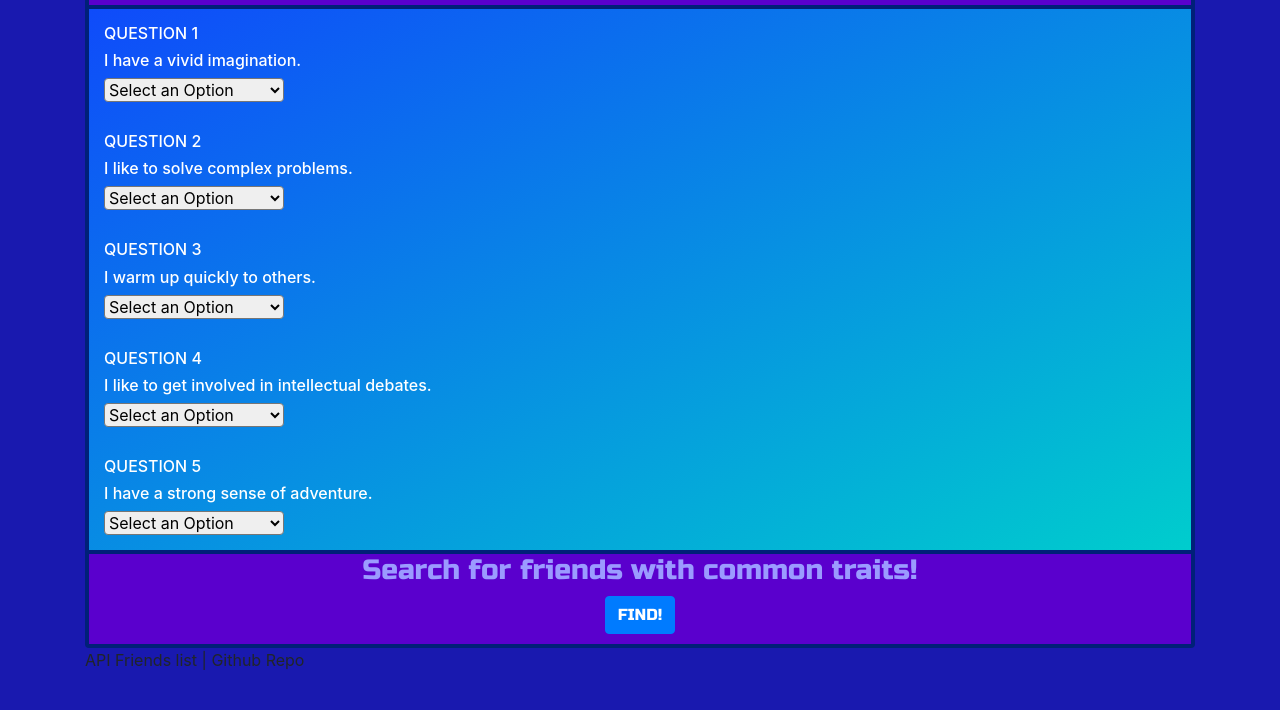
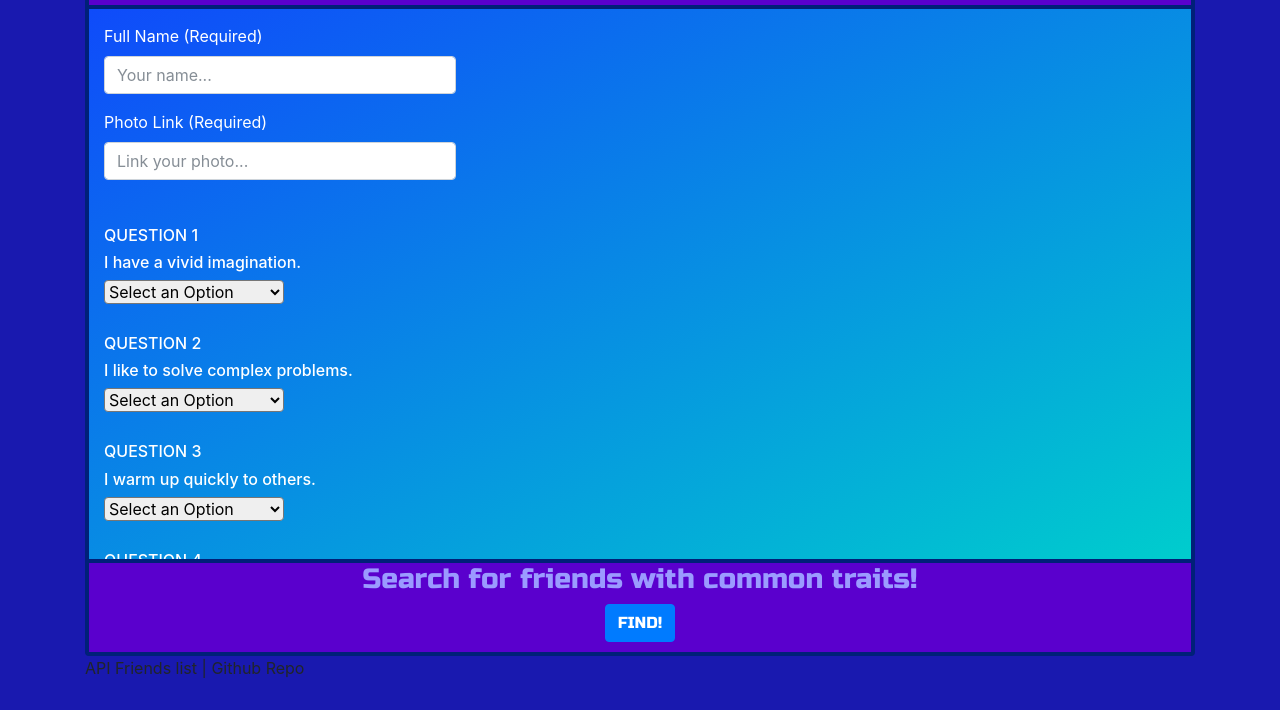
Before and after one commit to arinarooji/friend-finder, a website: page public/survey.html in a window 1280 px wide. Shown: the part 65-775 px from the top of the page. Drawn offline with nearby package versions, Linux system fonts and the light colour scheme.

Commit message:
home input form

```diff
--- a/public/survey.html
+++ b/public/survey.html
@@ -14,6 +14,7 @@
       body { background-color:rgb(25, 25, 175); }
       .row { margin: 0 auto; }
       a, a:hover { text-decoration: none !important; color : inherit;}
+      select:hover {cursor: pointer;}
       .ends {
         background-color: rgb(90, 0, 205);
         color:rgb(155, 155, 255);
@@ -29,6 +30,8 @@
         border-left: 4px solid rgb(0, 32, 120);
         border-right: 4px solid rgb(0, 32, 120);
         color:rgb(255, 255, 255);
+        max-height: 550px;
+        overflow: auto;
       }
       .question { padding: 15px 0 15px 15px; }
     </style>
@@ -53,6 +56,22 @@
 
         <!-- BEGIN QUESTIONS-->
         <article class="questions">
+
+          <section class="row">
+            <div class="col-11 col-md-6 col-lg-4 question">
+              <form>
+                <div class="form-group">
+                  <label for="name-input">Full Name (Required)</label>
+                  <input type="text" class="form-control" id="name-input" placeholder="Your name...">
+                </div>
+                <div class="form-group">
+                  <label for="photo-input">Photo Link (Required)</label>
+                  <input type="text" class="form-control" id="photo-input" placeholder="Link your photo...">
+                </div>
+              </form>
+            </div>
+          </section>
+
 
           <!-- QUESTION 1 -->
           <section class="row">
```
